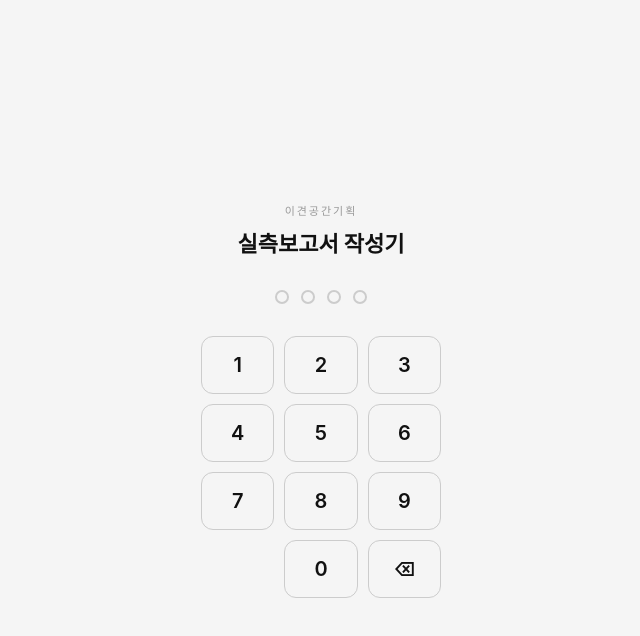
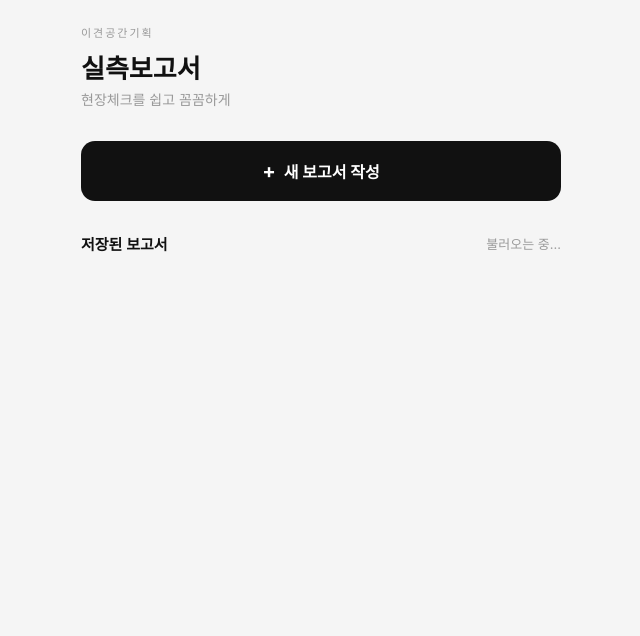
Before and after one commit to squeecho/site-report, a website: page index.html in a window 1280 px wide. Shown: the whole page, without its empty margins (319-959 px from the left). Drawn offline with Linux system fonts and the light colour scheme; no server answers.

Commit message:
[feat] PIN 잠금 제거 → ig works SSO 게이트 — 공유 열람(/report/:id·?id=)은 예외(외부 손님)

```diff
--- a/index.html
+++ b/index.html
@@ -2,6 +2,13 @@
 <html lang="ko">
 <head>
 <meta charset="UTF-8">
+<script>
+// 공유 열람(/report/:id, /?id=)은 외부 손님 경로 — SSO 게이트 제외.
+// 그 외(작성 화면)는 ig works 로그인으로 통제(사장 확정 2026-07-27).
+if (!/^\/report\//.test(location.pathname) && !new URLSearchParams(location.search).has('id')) {
+  document.write('<script src="https://www.igggstudio.com/sso-gate.js"><\/script>');
+}
+</script>
 <meta name="viewport" content="width=device-width,initial-scale=1,maximum-scale=1,user-scalable=no,viewport-fit=cover">
 <title>!G 실측보고서 작성기</title>
 <link rel="icon" href="/favicon.ico" sizes="32x32">
@@ -182,8 +189,8 @@ let saving = false;
 let savingMsg = '저장 중...';
 let viewMode = false; // true when viewing shared report
 let currentView = 'home'; // 'home' | 'wizard' | 'report'
-let isUnlocked = localStorage.getItem('ig_unlocked') === '1'; // auto-login if previously authenticated
-const APP_PIN = '0707'; // ← 여기서 비밀번호 변경
+let isUnlocked = true; // PIN 잠금 제거(2026-07-27) — 입장 통제는 ig works SSO(sso-gate.js)
+const APP_PIN = null; // (제거됨 — SSO 통합)
 let editingId = null; // report ID when editing existing
 let fromWizard = false; // true when previewing from wizard (needs save)
 let reportsList = null; // cached list
```
